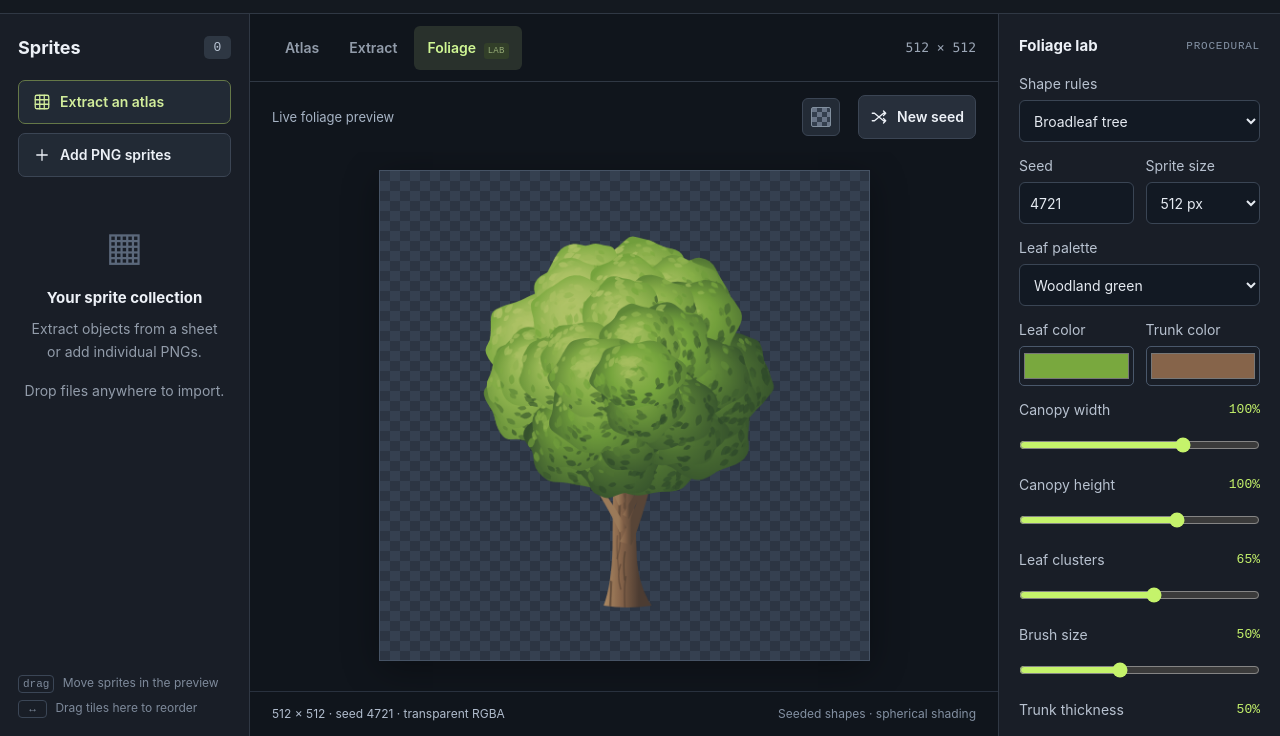
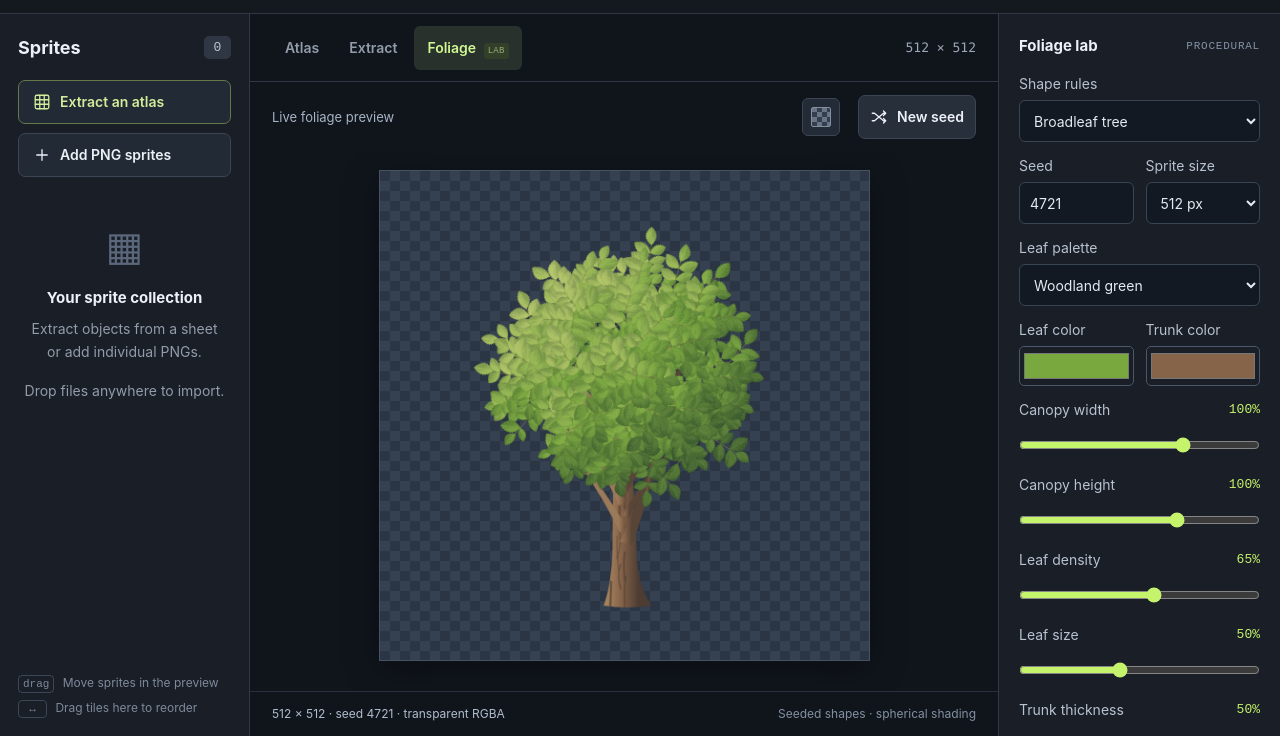
Before and after one commit to joramvanloenen/sprite-toolbox, a website with bundled scripts: page index.html in a window 1280 px wide. Both pictures are taken after a click on the tab "Foliage LAB". Shown: the part 64-800 px from the top of the page. Built offline with nearby package versions, Linux system fonts and the light colour scheme.

Commit message:
Build foliage clusters entirely from individual leaves and twigs

```diff
--- a/app.js
+++ b/app.js
@@ -1,5 +1,5 @@
 import { clamp, guessBackground, trimBounds, cropSprite, cellRect, spriteRect } from './core.js';
-import { renderFoliage, foliagePalettes } from './foliage.js';
+import { renderFoliage, foliagePalettes } from './foliage.js?v=leaf-clusters-2';
 
 const $ = id => document.getElementById(id);
 const state = { sprites:[], selected:null, view:'atlas', size:1024, columns:4, rows:4, padding:4, pixel:false, grid:true, zoom:'fit', background:0, source:null, groups:[], original:false, picking:false, processing:false };
--- a/foliage.js
+++ b/foliage.js
@@ -1,4 +1,4 @@
-// Seeded, rule-based silhouettes with spherical lighting and layered brushwork.
+// Leaf-built foliage. Cluster volumes guide placement and light but are never filled.
 // All drawing is against transparent pixels; there is no background to key out.
 export const foliagePalettes = {
   woodland:{leaf:'#79a83e',trunk:'#86644a'},
@@ -19,43 +19,91 @@ const shade=(base,light,contrast=1,warm=0)=>{
   const amount=clamp(.54+(light-.54)*contrast,0,1);
   return amount<.55?mix(shadow,base,amount/.55):mix(base,highlight,(amount-.55)/.45);
 };
-function blobPath(ctx,cx,cy,rx,ry,random,lobes=6) {
-  const pts=[],phase=random()*Math.PI*2;
-  for(let i=0;i<32;i++) {const a=i*Math.PI*2/32,r=1+Math.sin(a*lobes+phase)*.065+(random()-.5)*.08;pts.push([cx+Math.cos(a)*rx*r,cy+Math.sin(a)*ry*r]);}
-  const mid=(a,b)=>[(a[0]+b[0])/2,(a[1]+b[1])/2];ctx.beginPath();ctx.moveTo(...mid(pts.at(-1),pts[0]));
-  for(let i=0;i<pts.length;i++)ctx.quadraticCurveTo(...pts[i],...mid(pts[i],pts[(i+1)%pts.length]));ctx.closePath();
-}
-function brushMark(ctx,x,y,size,angle,color,random,opacity=1) {
-  ctx.save();ctx.translate(x,y);ctx.rotate(angle);ctx.fillStyle=css(color,opacity);
-  // Tapered, slightly uneven strokes rather than circular confetti.
-  ctx.beginPath();ctx.moveTo(-size*.92,-size*.1);ctx.quadraticCurveTo(-size*.45,-size*.59,size*.3,-size*.43);ctx.lineTo(size*(.75+random()*.3),size*.06);ctx.quadraticCurveTo(size*.2,size*.6,-size*.6,size*.36);ctx.closePath();ctx.fill();ctx.restore();
-}
-function drawCluster(ctx,cluster,config,random) {
-  const {x,y,rx,ry,globalLight=.55}=cluster,{leaf,light,volume,texture,brush,pine}=config;
-  const contrast=.45+volume*.85;
-  const top=shade(leaf,clamp(globalLight+.25,0,1),contrast),mid=shade(leaf,globalLight,contrast),bottom=shade(leaf,clamp(globalLight-.28,0,1),contrast);
-  const gradient=ctx.createRadialGradient(x+light[0]*rx*.4,y+light[1]*ry*.45,rx*.02,x+rx*.12,y+ry*.2,Math.max(rx,ry)*1.15);
-  gradient.addColorStop(0,css(top));gradient.addColorStop(.45,css(mid));gradient.addColorStop(1,css(bottom));
-  ctx.save();blobPath(ctx,x,y,rx,ry,random,pine?8:6);ctx.fillStyle=gradient;ctx.fill();ctx.clip();
-  const brushScale=2.7+brush*6.3;
-  const count=Math.round((rx*ry)/(brushScale*brushScale)*(.55+texture*.6));
-  for(let i=0;i<count;i++) {
-    const angle=random()*Math.PI*2,r=Math.sqrt(random())*.99,nx=Math.cos(angle)*r,ny=Math.sin(angle)*r,nz=Math.sqrt(1-r*r);
-    const diffuse=Math.max(0,nx*light[0]+ny*light[1]+nz*light[2]);
-    const illumination=clamp(diffuse*.66+globalLight*.42-.08,0,1),variation=(random()-.5)*(.10+texture*.18);
-    const color=shade(leaf,illumination+variation,contrast,(random()-.5)*.06);
-    const size=brushScale*(.55+random()*.8)*(pine?.72:1);
-    const strokeAngle=pine?-.2+nx*.75:Math.atan2(ny*.65,nx*.75)+Math.PI/2+(random()-.5)*.9;
-    brushMark(ctx,x+nx*rx,y+ny*ry,size,strokeAngle,color,random,.25+texture*.65);
-  }
-  // A few broken light strokes describe the rounded face of each cluster.
-  if(texture>.1) {
-    for(let i=0;i<Math.round(7+texture*9);i++) {
-      const nx=light[0]*(.25+random()*.45)+(random()-.5)*.4,ny=light[1]*(.2+random()*.45)+(random()-.5)*.4;
-      brushMark(ctx,x+nx*rx,y+ny*ry,brushScale*(.7+random()*.6),-.4+random()*.6,shade(leaf,.8+globalLight*.15,contrast),random,.35+texture*.3);
+function leafPath(ctx,length,halfWidth,bend,serrated) {
+  ctx.beginPath();ctx.moveTo(0,0);
+  for(const side of [-1,1]) {
+    for(let k=1;k<=16;k++) {
+      const t=side===-1?k/16:1-k/16;
+      const profile=Math.pow(Math.sin(t*Math.PI),.82);
+      const tooth=serrated?(k%2?.91:1.06):1;
+      ctx.lineTo(t*length,Math.sin(t*Math.PI)*bend+side*halfWidth*profile*tooth);
     }
   }
-  ctx.restore();
+  ctx.closePath();
+}
+
+// Opposite leaf pairs and terminal leaves grow along short sprigs, as in a real
+// leafy branch. The ellipsoid is only a placement rule, never a visible surface.
+export function generateLeafCluster(cluster,config,random) {
+  const {x,y,rx,ry}=cluster,{brush=.5,density=.65,pine=false}=config;
+  const leaves=[],twigs=[],baseLength=9+brush*23;
+  const sprays=clamp(Math.round(rx*ry/(baseLength*baseLength)*(.42+density*.57)),pine?5:3,pine?13:9);
+  const addLeaf=(px,py,angle,length,width,z,variation)=>{
+    const cx=px+Math.cos(angle)*length*.5,cy=py+Math.sin(angle)*length*.5;
+    const nx=clamp((cx-x)/rx,-1,1),ny=clamp((cy-y)/ry,-1,1),nz=Math.sqrt(Math.max(0,1-nx*nx-ny*ny));
+    leaves.push({x:px,y:py,angle,length,halfWidth:width,nx,ny,nz,z:z+nz*.38,variation,bend:(random()-.5)*width*.65,seed:Math.floor(random()*0xffffffff)});
+  };
+  const rotation=random()*Math.PI*2;
+  for(let i=0;i<sprays;i++) {
+    const angle=rotation+i*2.39996323+(random()-.5)*.5,r=.54+random()*.39;
+    const sx=x+(random()-.5)*rx*.36,sy=y+(random()-.5)*ry*.36;
+    const tx=x+Math.cos(angle)*rx*r,ty=y+Math.sin(angle)*ry*r;
+    const dir=Math.atan2(ty-sy,tx-sx),depth=random()*.35;
+    twigs.push({x:sx,y:sy,tx,ty});
+    const pairs=pine?5:3+(random()>.65?1:0);
+    for(let pair=0;pair<pairs;pair++) {
+      const t=.18+pair/(pairs-1)*.63,px=sx+(tx-sx)*t,py=sy+(ty-sy)*t;
+      for(const side of [-1,1]) {
+        const a=dir+side*(pine?.67:1.02)+(random()-.5)*.45;
+        const length=baseLength*(.73+random()*.45)*(pine?.82:1);
+        addLeaf(px,py,a,length,length*(pine?.10:.27+random()*.07),depth+t*.1,(random()-.5)*.13);
+      }
+    }
+    const length=baseLength*(.83+random()*.3);
+    addLeaf(tx,ty,dir+(random()-.5)*.38,length,length*(pine?.11:.30),depth+.15,(random()-.5)*.13);
+  }
+  // Small front sprigs break up the center without a backing disk or ellipse.
+  return {leaves:leaves.sort((a,b)=>a.z-b.z),twigs};
+}
+
+function drawLeaf(ctx,blade,config,globalLight) {
+  const {leaf,light,volume,texture,pine}=config,{x,y,length,halfWidth,bend,angle,nx,ny,nz,variation,seed}=blade;
+  const contrast=.40+volume*.83;
+  const diffuse=Math.max(0,nx*light[0]+ny*light[1]+nz*light[2]);
+  const illumination=clamp(.10+diffuse*.49+globalLight*.49+variation,0,1);
+  const pigment=shade(leaf,illumination,contrast),lit=mix(pigment,[231,228,163],.16),dark=mix(pigment,[25,49,39],.24);
+  ctx.save();ctx.translate(x,y);ctx.rotate(angle);
+  leafPath(ctx,length,halfWidth,bend,!pine);
+  // Each leaf has a softly folded blade. All canopy light is carried by leaves.
+  const gradient=ctx.createLinearGradient(0,-halfWidth,length*.3,halfWidth);
+  gradient.addColorStop(0,css(lit));gradient.addColorStop(.43,css(pigment));gradient.addColorStop(.51,css(mix(pigment,lit,.25)));gradient.addColorStop(1,css(dark));
+  ctx.fillStyle=gradient;ctx.fill();
+  ctx.strokeStyle=css(mix(pigment,[20,46,29],.33),.45);ctx.lineWidth=pine?.25:.45;ctx.stroke();
+  if(!pine) {
+    ctx.save();ctx.clip();
+    const random=seededRandom(seed);
+    if(texture>0) {
+      // Broad, low-contrast pigment strokes stay inside the individual blade.
+      for(let i=0;i<3;i++) {
+        const t=.2+random()*.55,py=(random()-.5)*halfWidth*.9,span=length*(.16+random()*.18);
+        ctx.strokeStyle=css(i%2?mix(pigment,[30,58,31],.28):lit,texture*.34);ctx.lineWidth=halfWidth*(.3+random()*.45);ctx.lineCap='round';ctx.beginPath();ctx.moveTo(t*length,py);ctx.quadraticCurveTo(t*length+span*.3,py-halfWidth*.25,t*length+span,py);ctx.stroke();
+      }
+    }
+    ctx.strokeStyle=css(mix(lit,leaf,.25),.42+.14*texture);ctx.lineWidth=.48;ctx.lineCap='round';
+    for(let i=0;i<4;i++) {const t=.22+i*.16,centerY=Math.sin(t*Math.PI)*bend;
+      for(const side of [-1,1]) {const endT=t+.14;ctx.beginPath();ctx.moveTo(t*length,centerY);ctx.quadraticCurveTo((t+.07)*length,centerY+side*halfWidth*.3,endT*length,Math.sin(endT*Math.PI)*(bend+side*halfWidth*.83));ctx.stroke();}
+    }
+    ctx.restore();
+  }
+  ctx.strokeStyle=css(lit,pine?.5:.7);ctx.lineWidth=pine?.3:.6;ctx.beginPath();ctx.moveTo(0,0);ctx.quadraticCurveTo(length*.45,bend*1.4,length*.93,bend*.12);ctx.stroke();ctx.restore();
+}
+
+function drawCluster(ctx,cluster,config,geometry) {
+  const {leaves,twigs}=geometry;
+  ctx.strokeStyle=css(mix(config.trunkColor,config.leaf,.38),.95);ctx.lineWidth=config.pine?.65:.8;ctx.lineCap='round';
+  for(const twig of twigs) {ctx.beginPath();ctx.moveTo(twig.x,twig.y);ctx.lineTo(twig.tx,twig.ty);ctx.stroke();}
+  for(const blade of leaves)drawLeaf(ctx,blade,config,cluster.globalLight);
+  return leaves.length;
 }
 function taperedBranch(ctx,points,width,color,light) {
   const [start,control,end]=points,dx=end[0]-start[0],dy=end[1]-start[1],len=Math.hypot(dx,dy)||1,nx=-dy/len,ny=dx/len;
@@ -107,17 +155,30 @@ function canopyRules(kind,width,height,density,random) {
 export function renderFoliage(canvas,options={}) {
   const {kind='tree',seed=4721,size=512,leafColor='#79a83e',trunkColor='#86644a',width=100,height=100,density=65,brush=50,thickness=50,volume=70,texture=75,lightDirection='left'}=options;
   if(canvas.width!==size)canvas.width=size;if(canvas.height!==size)canvas.height=size;
-  const ctx=canvas.getContext('2d');ctx.clearRect(0,0,size,size);ctx.save();ctx.translate(size*.035,size*.035);ctx.scale(size/512*.93,size/512*.93);
+  const ctx=canvas.getContext('2d');ctx.clearRect(0,0,size,size);
   const random=seededRandom(seed),light=lightDirection==='right'?[.53,-.67,.52]:lightDirection==='top'?[0,-.8,.6]:[-.53,-.67,.52];
-  const config={kind,leaf:rgb(leafColor),trunkColor:rgb(trunkColor),light,volume:volume/100,texture:texture/100,brush:brush/100,thickness:thickness/100,pine:kind==='pine'};
+  const config={kind,leaf:rgb(leafColor),trunkColor:rgb(trunkColor),light,volume:volume/100,texture:texture/100,brush:brush/100,density:density/100,thickness:thickness/100,pine:kind==='pine'};
   const canopy=canopyRules(kind,width/100,height/100,density/100,random);
+  const geometry=canopy.clusters.map((cluster,index)=>generateLeafCluster(cluster,config,seededRandom((Number(seed)^Math.imul(index+1,0x45d9f3b))>>>0)));
+  // Leaf tips may reach past a placement volume. Fit the actual leaf geometry
+  // with a transparent margin instead of clipping it to an artificial outline.
+  let minX=220,maxX=294,minY=kind==='pine'?118:canopy.y-35,maxY=kind==='bush'?448:470;
+  for(const group of geometry)for(const blade of group.leaves) {
+    const cos=Math.cos(blade.angle),sin=Math.sin(blade.angle),w=blade.halfWidth+Math.abs(blade.bend)+1;
+    for(const lx of [0,blade.length])for(const ly of [-w,w]) {
+      const x=blade.x+cos*lx-sin*ly,y=blade.y+sin*lx+cos*ly;minX=Math.min(minX,x);maxX=Math.max(maxX,x);minY=Math.min(minY,y);maxY=Math.max(maxY,y);
+    }
+  }
+  const fit=Math.min(.93,480/(maxX-minX),480/(maxY-minY)),tx=clamp(17.92,16-fit*minX,496-fit*maxX),ty=clamp(17.92,16-fit*minY,496-fit*maxY);
+  ctx.save();ctx.scale(size/512,size/512);ctx.translate(tx,ty);ctx.scale(fit,fit);
   trunk(ctx,config,canopy,random);
-  for(const cluster of canopy.clusters) {
+  let leafCount=0;
+  for(const [index,cluster] of canopy.clusters.entries()) {
     const nx=clamp((cluster.x-canopy.x)/canopy.rx,-1,1),ny=clamp((cluster.y-canopy.y)/canopy.ry,-1,1),nz=Math.sqrt(Math.max(0,1-nx*nx-ny*ny));
     cluster.globalLight=.22+.72*Math.max(0,nx*light[0]+ny*light[1]+nz*light[2]);
     if(kind==='pine')cluster.globalLight=clamp(cluster.globalLight+(cluster.z%1)*.15,.18,.95);
-    drawCluster(ctx,cluster,config,random);
+    leafCount+=drawCluster(ctx,cluster,config,geometry[index]);
   }
   ctx.restore();
-  return {seed:Number(seed),kind,size,clusters:canopy.clusters.length};
+  return {seed:Number(seed),kind,size,clusters:canopy.clusters.length,leaves:leafCount};
 }
--- a/index.html
+++ b/index.html
@@ -105,14 +105,14 @@
         <div class="field-row"><label class="field">Leaf color<input id="foliage-color" type="color" value="#79a83e"></label><label class="field">Trunk color<input id="foliage-trunk-color" type="color" value="#86644a"></label></div>
         <label class="field inline">Canopy width<output id="foliage-width-value">100%</output></label><input id="foliage-width" class="range" type="range" min="55" max="120" value="100">
         <label class="field inline">Canopy height<output id="foliage-height-value">100%</output></label><input id="foliage-height" class="range" type="range" min="60" max="120" value="100">
-        <label class="field inline">Leaf clusters<output id="foliage-density-value">65%</output></label><input id="foliage-density" class="range" type="range" min="20" max="100" value="65">
-        <label class="field inline">Brush size<output id="foliage-brush-value">50%</output></label><input id="foliage-brush" class="range" type="range" min="15" max="100" value="50">
+        <label class="field inline" for="foliage-density">Leaf density<output id="foliage-density-value">65%</output></label><input id="foliage-density" class="range" type="range" min="20" max="100" value="65">
+        <label class="field inline" for="foliage-brush">Leaf size<output id="foliage-brush-value">50%</output></label><input id="foliage-brush" class="range" type="range" min="15" max="100" value="50">
         <label class="field inline">Trunk thickness<output id="foliage-trunk-value">50%</output></label><input id="foliage-trunk" class="range" type="range" min="10" max="100" value="50">
         <div class="section-heading subsection"><h2>Volume & light</h2><span class="eyebrow">SHADING</span></div>
         <label class="field">Light direction<select id="foliage-light"><option value="left">Upper left</option><option value="right">Upper right</option><option value="top">Top</option></select></label>
         <label class="field inline">Volume contrast<output id="foliage-volume-value">70%</output></label><input id="foliage-volume" class="range" type="range" min="20" max="100" value="70">
         <label class="field inline">Painterly texture<output id="foliage-texture-value">75%</output></label><input id="foliage-texture" class="range" type="range" min="0" max="100" value="75">
-        <p class="helper">Clusters use rounded light and shadow. Brush marks follow each cluster's volume. The same seed keeps the same tree while you tune it.</p>
+        <p class="helper">Individual leaves grow along small twigs, with transparent gaps between them. Rounded lighting gives each cluster volume. The same seed keeps the arrangement while you tune it.</p>
         <div class="section-heading subsection"><h2>Use this sprite</h2><span class="eyebrow">RGBA</span></div>
         <button id="foliage-add" class="button primary full">Add to atlas</button>
         <button id="foliage-export" class="button full" style="margin-top:10px">Export foliage PNG</button>
@@ -130,6 +130,6 @@
   <dialog id="single-import-dialog"><form method="dialog"><h2>How should this image be used?</h2><p id="import-filename"></p><div class="dialog-actions"><button class="button primary" value="atlas">Extract sprites from it</button><button class="button" value="sprite">Add as one sprite</button><button class="text-button" value="cancel">Cancel</button></div></form></dialog>
   <dialog id="confirm-dialog"><form method="dialog"><h2>Clear all sprites?</h2><p>Your source image will stay open.</p><div class="dialog-actions"><button class="button danger" value="clear">Clear sprites</button><button class="button" value="cancel">Keep them</button></div></form></dialog>
   <div id="toast" class="toast" role="status" aria-live="polite" hidden></div>
-  <script type="module" src="./app.js"></script>
+  <script type="module" src="./app.js?v=leaf-clusters-2"></script>
 </body>
 </html>
```
Also changed, not shown: tests/foliage.test.js (added, +28 -0 lines), README.md.
